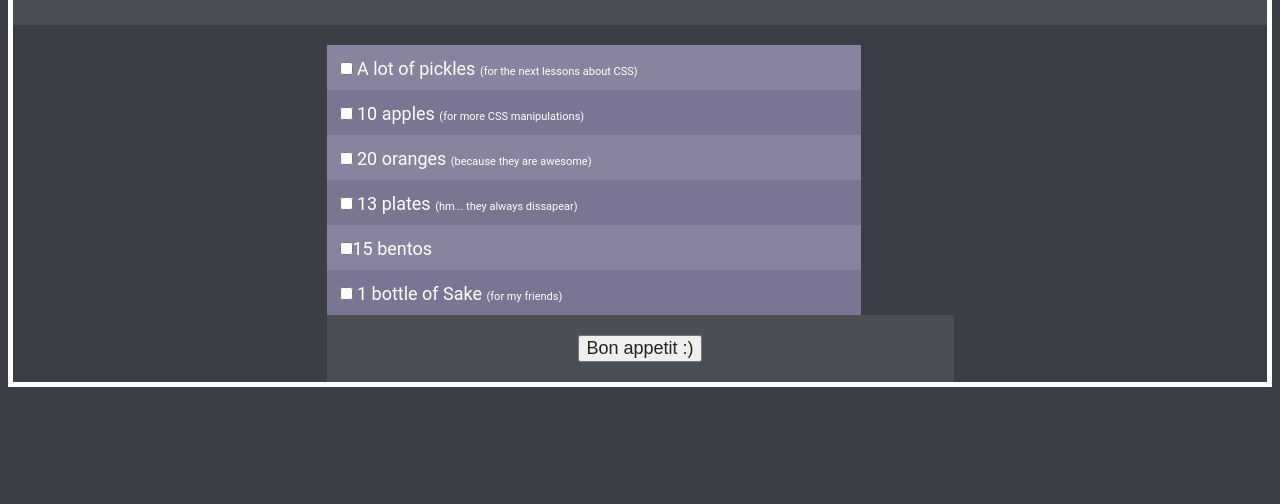
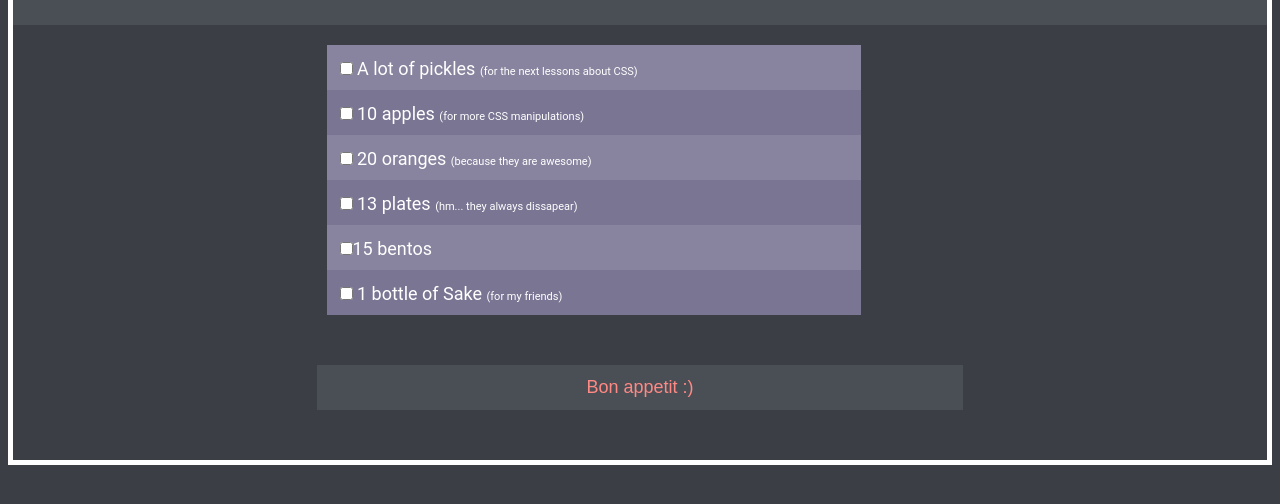
Before and after one commit to AngelaTsen/Angela_HW, a plain HTML site: page index.html in a window 1280 px wide. Shown: the part 118-622 px from the top of the page. Drawn offline with Linux system fonts and the light colour scheme.

Commit message:
css was added

```diff
--- a/styles/style.css
+++ b/styles/style.css
@@ -65,16 +65,27 @@ label {
 .hint::before {content: '(';}
 .hint::after {content: ')';}
 
+footer {
+margin: 50px;
+}
 footer > form {
-    /* display: flex; */
-    /* flex-direction: row; */
-    /* width: 534px;
+    display: flex;
     height: 45px;
-    left: 129px;
-    top: 102px; */
-    padding: 20px;
-    margin: 0 25%;
+    margin: 0 22%;
     background: #4A4F56;
+    text-align: center;
+}
+button {
+    background: none;
+    color: #FF8984;
+    width: 180px;
+    height: 44px;
+    border: none;
+    margin: 0 auto;
+}
+
+button:hover {
+    color: #ffffff;
 }
 
 * {
```
